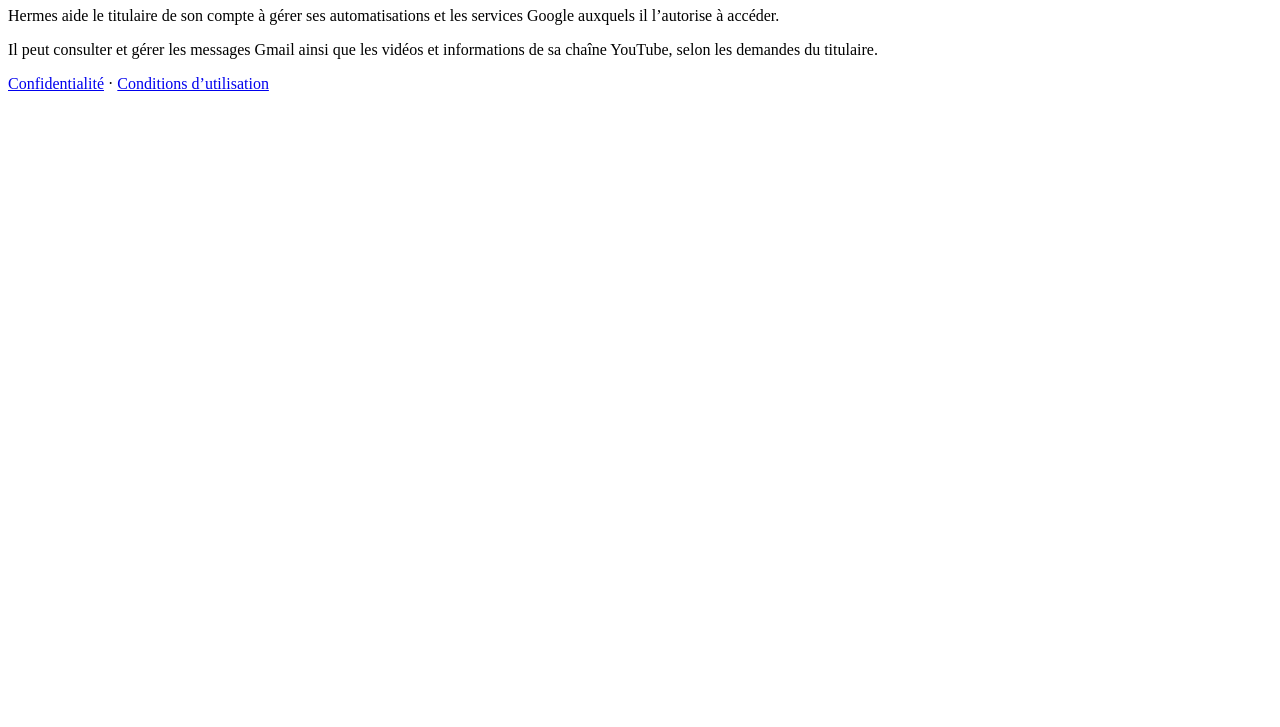
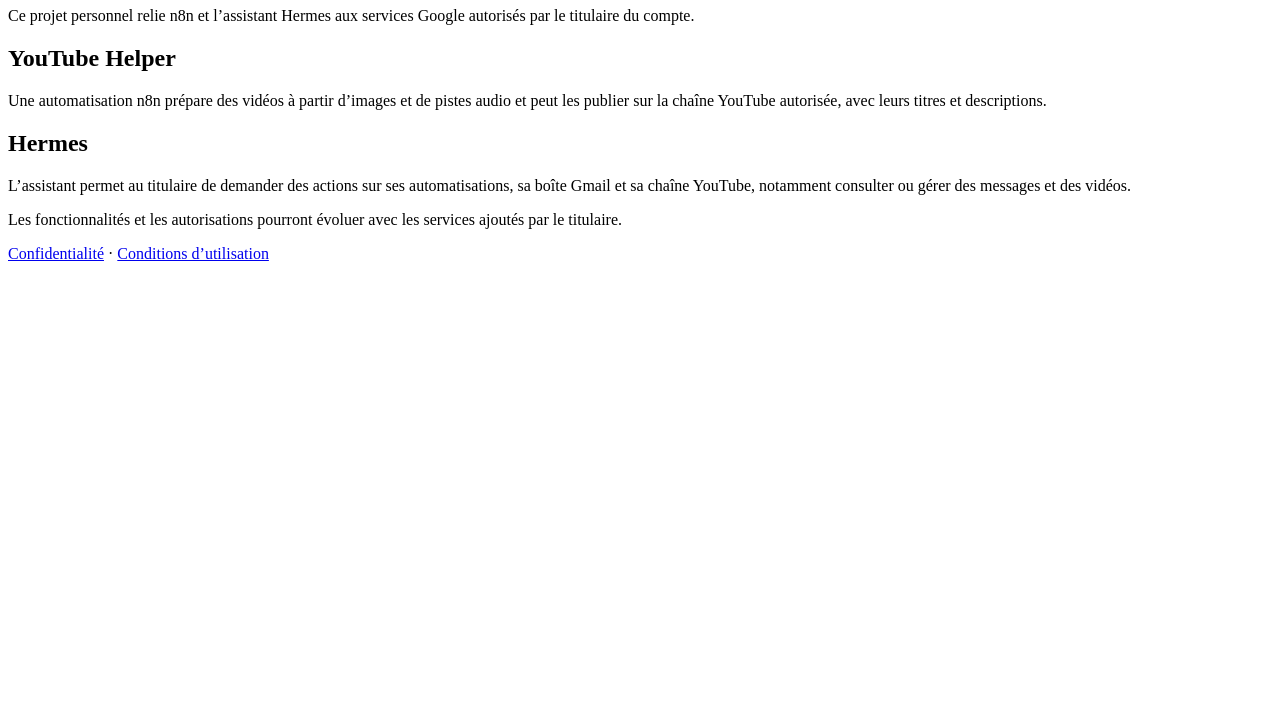
Before and after one commit to promind4/hermes-google-access, a plain HTML site: page index.html in a window 1280 px wide. Shown: the part 73-800 px from the top of the page. Drawn offline with Linux system fonts and the light colour scheme.

Commit message:
Revise index.html for N8N project details
Updated the title and content to reflect the N8N project and its functionalities.

```diff
--- a/index.html
+++ b/index.html
@@ -1 +1 @@
-<!doctype html><html lang="fr"><head><meta charset="utf-8"><meta name="viewport" content="width=device-width,initial-scale=1"><title>Hermes — assistant personnel</title></head><body><main><h1>Hermes — assistant personnel</h1><p>Hermes aide le titulaire de son compte à gérer ses automatisations et les services Google auxquels il l’autorise à accéder.</p><p>Il peut consulter et gérer les messages Gmail ainsi que les vidéos et informations de sa chaîne YouTube, selon les demandes du titulaire.</p><nav><a href="privacy.html">Confidentialité</a> · <a href="terms.html">Conditions d’utilisation</a></nav></main></body></html>
+<!doctype html><html lang="fr"><head><meta charset="utf-8"><meta name="viewport" content="width=device-width,initial-scale=1"><title>N8N — automatisation personnelle et assistant Hermes</title></head><body><main><h1>N8N — automatisation personnelle et assistant Hermes</h1><p>Ce projet personnel relie n8n et l’assistant Hermes aux services Google autorisés par le titulaire du compte.</p><h2>YouTube Helper</h2><p>Une automatisation n8n prépare des vidéos à partir d’images et de pistes audio et peut les publier sur la chaîne YouTube autorisée, avec leurs titres et descriptions.</p><h2>Hermes</h2><p>L’assistant permet au titulaire de demander des actions sur ses automatisations, sa boîte Gmail et sa chaîne YouTube, notamment consulter ou gérer des messages et des vidéos.</p><p>Les fonctionnalités et les autorisations pourront évoluer avec les services ajoutés par le titulaire.</p><nav><a href="privacy.html">Confidentialité</a> · <a href="terms.html">Conditions d’utilisation</a></nav></main></body></html>
```
